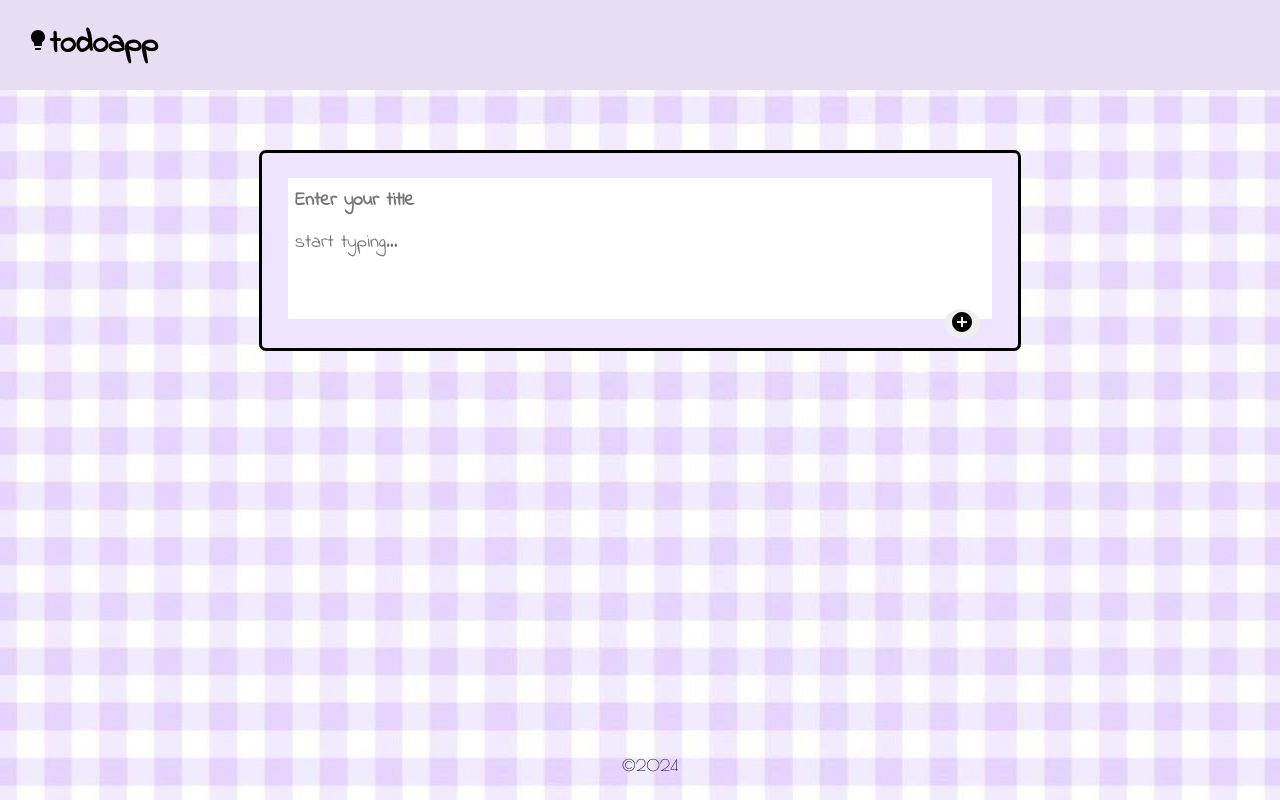
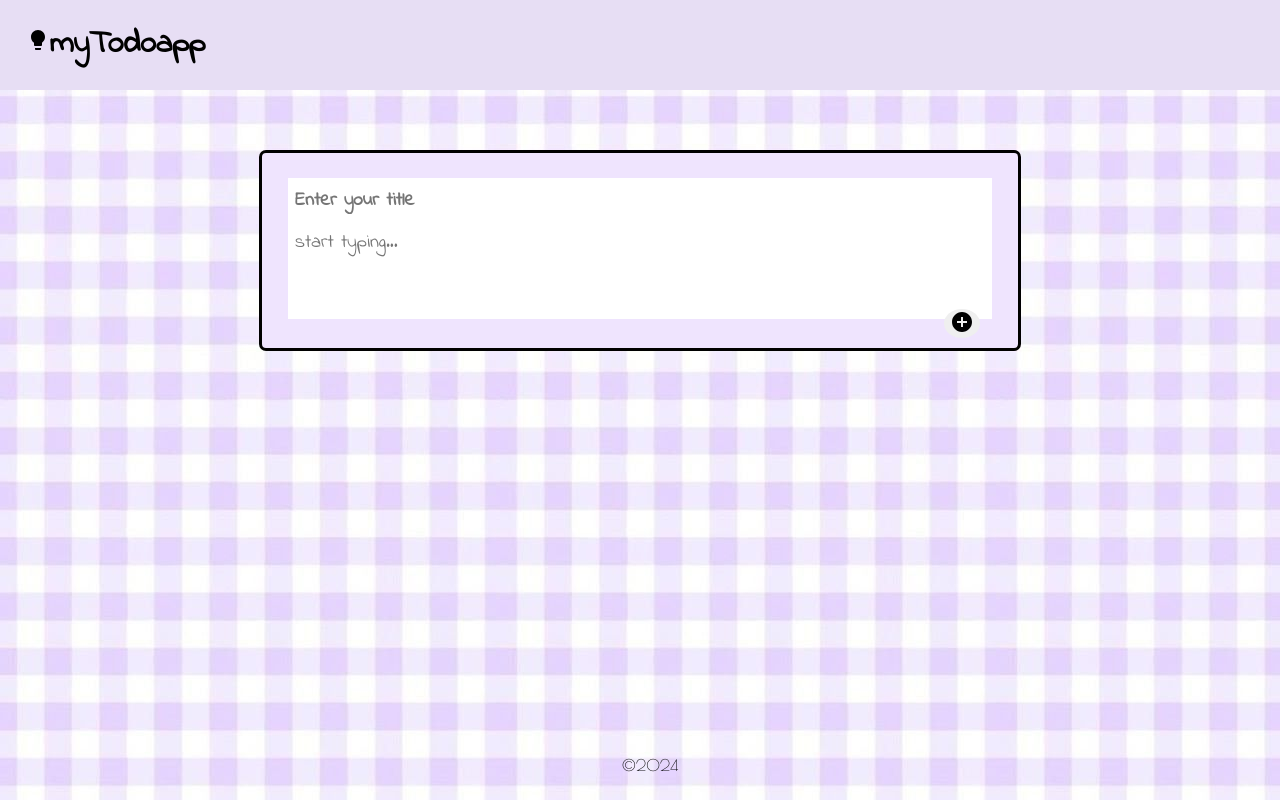
Before and after one commit to irhsayeJ/myTodoapp, a React (Create React App) app: page / in a window 1280 px wide. Built offline with nearby package versions, Linux system fonts and the light colour scheme.

Commit message:
initial version

```diff
--- a/src/Components/Header.js
+++ b/src/Components/Header.js
@@ -4,7 +4,7 @@ function Header() {
   return (
     <div className="header">
       <LightbulbIcon className="header-icon" />
-      <h1 className="header-h1">todoapp</h1>
+      <h1 className="header-h1">myTodoapp</h1>
     </div>
   );
 }
```
